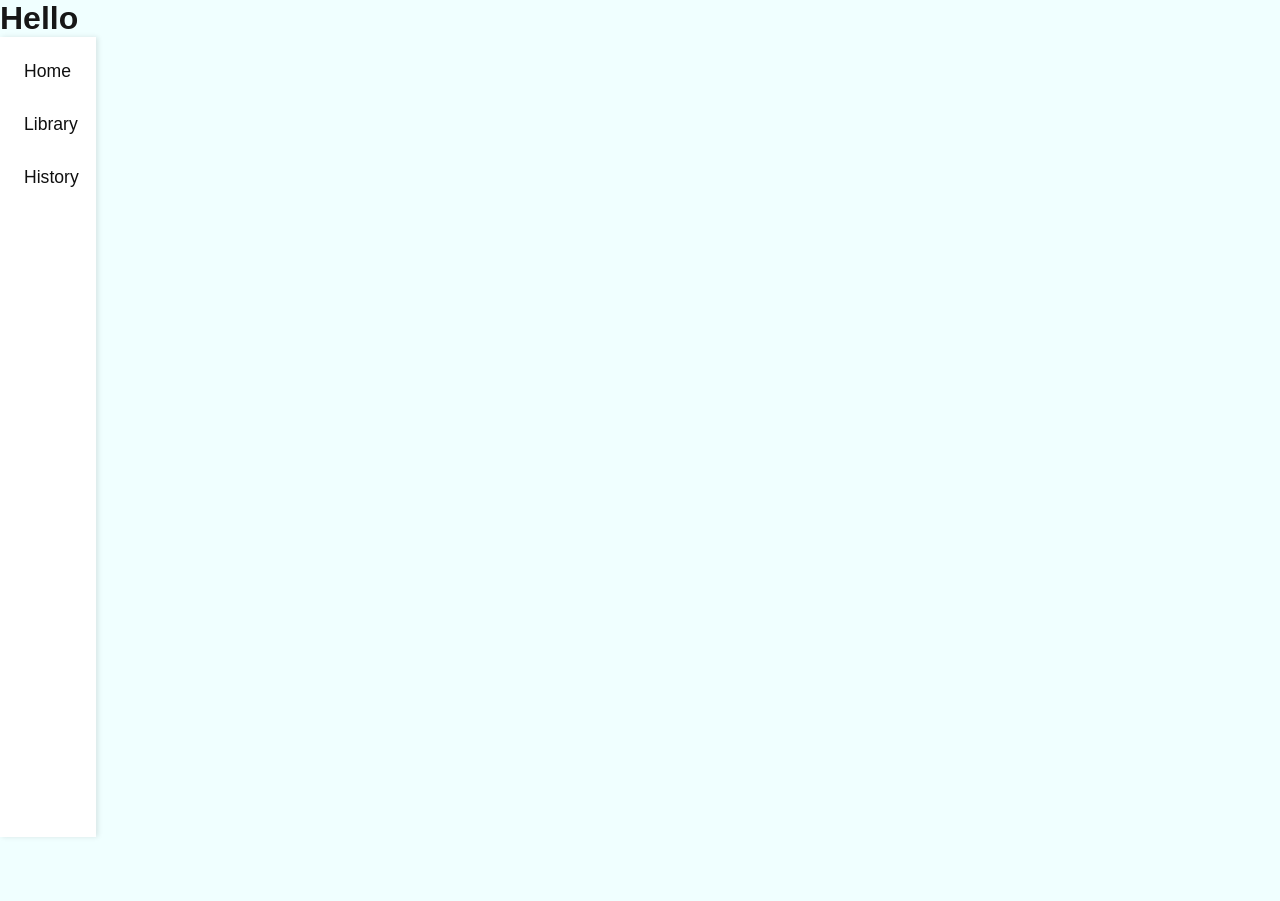
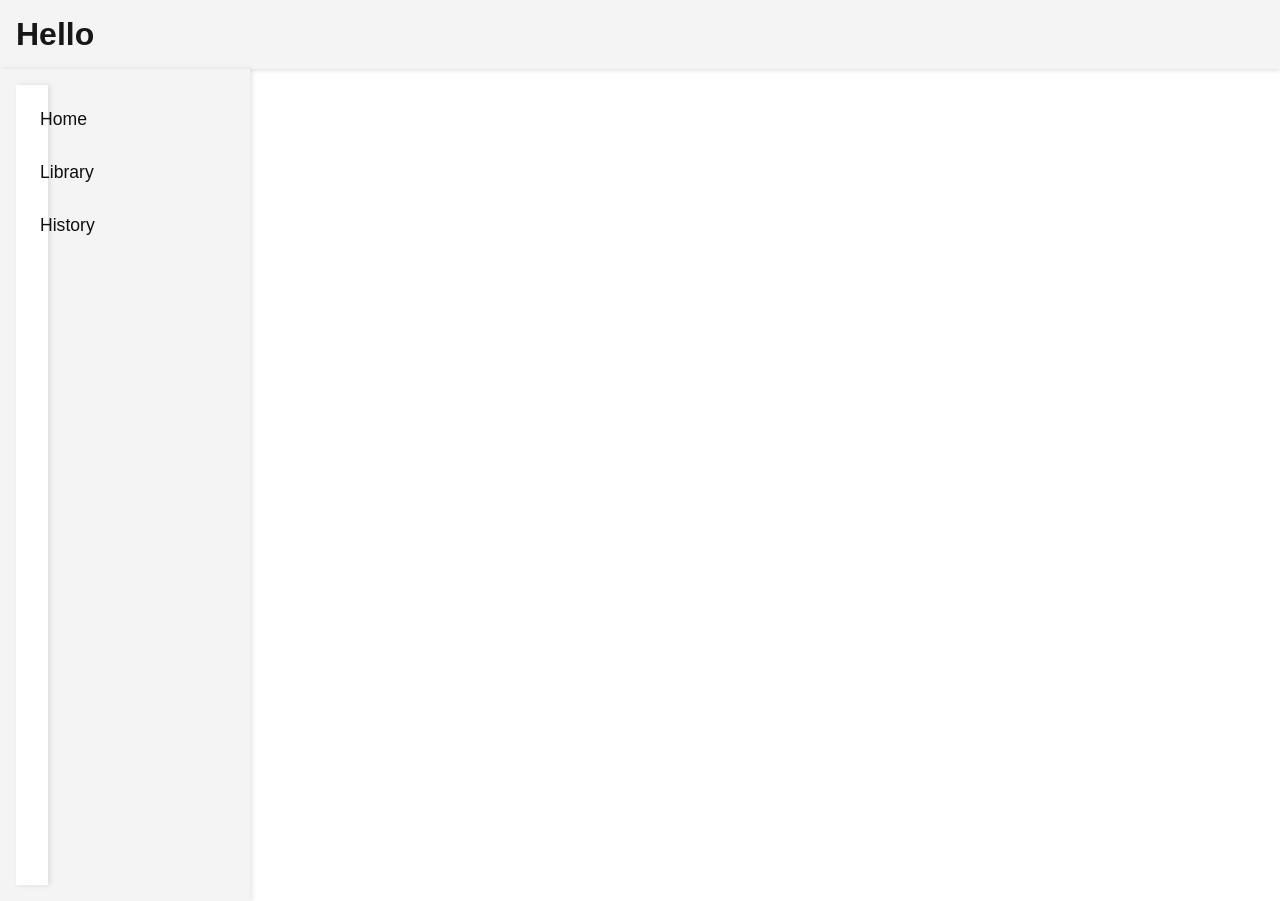
Before and after one commit to jteengfo/ootdcast, a Next.js app in the folder frontend/ootdcast/: page / in a window 1280 px wide. Built offline with nearby package versions, Linux system fonts and the light colour scheme.

Commit message:
minor ui change

```diff
--- a/frontend/ootdcast/src/app/page.js
+++ b/frontend/ootdcast/src/app/page.js
@@ -5,10 +5,16 @@ import Sidebar from "./../components/Sidebar";
 export default function Home() {
   return (
     <div className={styles.page}>
-      <Header />
-      <Sidebar />
-      <main className={styles.main}>
-      </main>
+      <div className={styles.header}>
+        <Header />
+      </div>
+      <div className={styles.content}>
+        <div className={styles.sidebar}>
+          <Sidebar />
+        </div>
+        <main className={styles.main}>
+        </main>
+      </div>
     </div>
   );
 }
--- a/frontend/ootdcast/src/app/page.module.css
+++ b/frontend/ootdcast/src/app/page.module.css
@@ -3,21 +3,30 @@
   display: flex;
   flex-direction: column;
   min-height: 100vh;
-  background-color: azure;
+  background-color: white; /* Set background color to white */
+}
+
+.header {
+  width: 100%;
+  background-color: #f4f4f4; /* Optional: Add a background color for the header */
+  padding: 1rem;
+  box-shadow: 0 2px 4px rgba(0, 0, 0, 0.1); /* Optional: Add a shadow for the header */
+}
+
+.content {
+  display: flex;
+  flex: 1;
+}
+
+.sidebar {
+  width: 250px; /* Fixed width for the sidebar */
+  background-color: #f4f4f4; /* Dark background color for the sidebar */
+  padding: 1rem;
+  box-shadow: 2px 0 5px rgba(0, 0, 0, 0.1); /* Optional: Add a shadow for the sidebar */
 }
 
 .main {
   flex: 1;
   padding: 2rem;
-  text-align: center;
+  background-color: f4f4f4; /* Background color for the main content area */
 }
-
-.main h1 {
-  font-size: 2rem;
-  margin-bottom: 1rem;
-}
-
-.main p {
-  font-size: 1.2rem;
-  color: #666;
-}
```
